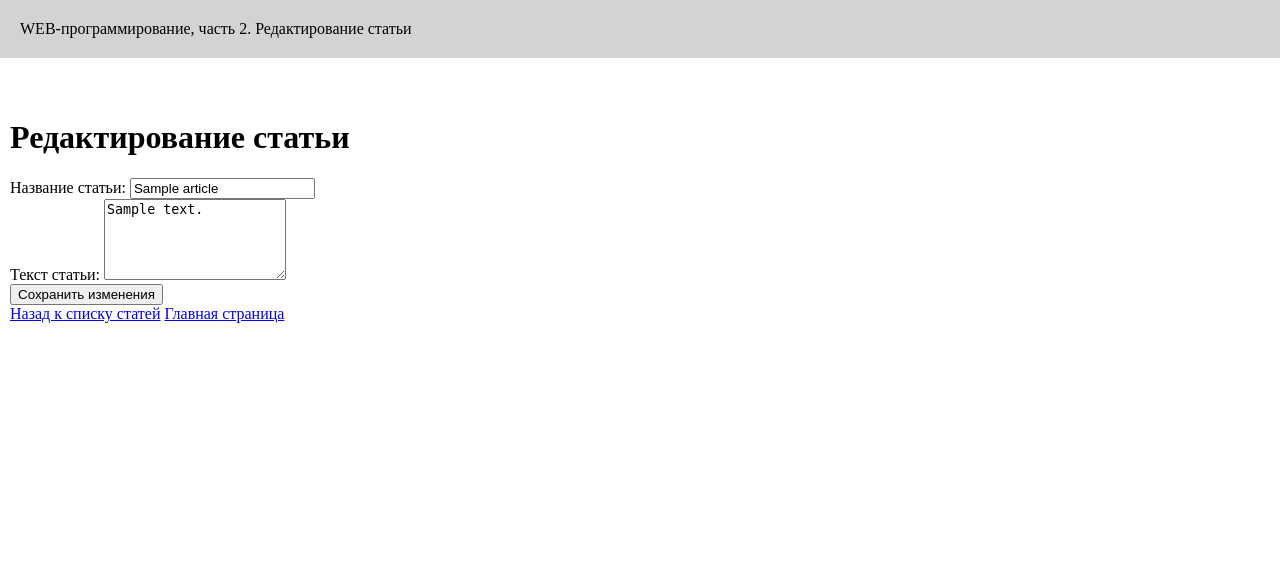
After one commit to sickhexd/web-programming-labs-2, a Flask app: page /lab8/edit/1 in a window 1280 px wide. The commit adds this page. Shown: the top 562 px of the page. Run offline with Flask 3, Linux system fonts and the light colour scheme; a user stored in the database is signed in; tables that the repository leaves empty hold one stand-in row (values such as "Sample post").

Commit message:
Парвки

```diff
--- a/lab8.py
+++ b/lab8.py
@@ -1,14 +1,17 @@
-from flask import Blueprint, render_template, request, jsonify, redirect, session
+from flask import Blueprint, render_template, request, redirect, session, url_for, flash
+from flask_login import login_user, login_required, current_user, logout_user
+from werkzeug.security import check_password_hash, generate_password_hash
 from db import db
 from db.models import users, articles
-from werkzeug.security import check_password_hash, generate_password_hash
-from flask_login import login_user, login_required, current_user, logout_user
+
 lab8 = Blueprint('lab8', __name__)
 
+# Главная страница
 @lab8.route('/lab8/')
 def lab():
     return render_template('lab8/lab8.html')
 
+# Регистрация с автоматическим логином
 @lab8.route('/lab8/register/', methods=['GET', 'POST'])
 def register():
     if request.method == 'GET':
@@ -20,16 +23,22 @@ def register():
     if not login_form or not password_from:
         return render_template('lab8/register.html', error='Имя пользователя и пароль не могут быть пустыми.')
 
+    # Проверка на существование логина
     login_exists = users.query.filter_by(login=login_form).first()
     if login_exists:
         return render_template('lab8/register.html', error='Такой пользователь уже существует')
 
+    # Хеширование пароля
     password_hash = generate_password_hash(password_from)
     new_user = users(login=login_form, password=password_hash)
     db.session.add(new_user)
     db.session.commit()
+
+    # Автоматический вход
+    login_user(new_user, remember=False)  # автоматически залогиним пользователя
     return redirect('/lab8/')
 
+# Страница логина с "запомнить меня"
 @lab8.route('/lab8/login', methods=['GET', 'POST'])
 def login():
     if request.method == 'GET':
@@ -37,6 +46,7 @@ def login():
 
     login_form = request.form.get('login')
     password_from = request.form.get('password')
+    remember_me = 'remember_me' in request.form  # проверка галочки "Запомнить меня"
 
     if not login_form or not password_from:
         return render_template('lab8/login.html', error='Логин и пароль не могут быть пустыми.')
@@ -44,17 +54,87 @@ def login():
     user = users.query.filter_by(login=login_form).first()
     if user:
         if check_password_hash(user.password, password_from):
-            login_user(user, remember=False)
+            login_user(user, remember=remember_me)
             return redirect('/lab8/')
 
     return render_template('lab8/login.html', error='Ошибка входа: логин и/или пароль неверны')
 
-
+# Список статей
 @lab8.route('/lab8/articles')
 @login_required
 def article_list():
-    return 'список статей'
+    # Получаем список статей из базы данных
+    articles_list = articles.query.all()
+    return render_template('lab8/articles.html', articles=articles_list)
 
+# Страница для создания статьи
+@lab8.route('/lab8/create', methods=['GET', 'POST'])
+@login_required
+def create_article():
+    if request.method == 'GET':
+        return render_template('lab8/create_article.html')
+
+    title = request.form.get('title')
+    article_text = request.form.get('article_text')
+
+    if not title or not article_text:
+        return render_template('lab8/create_article.html', error='Заголовок и текст статьи не могут быть пустыми.')
+
+    new_article = articles(title=title, article_text=article_text, user_id=current_user.id)
+    db.session.add(new_article)
+    db.session.commit()
+
+    flash('Статья успешно создана!', 'success')
+    return redirect(url_for('lab8.article_list'))
+
+# Редактирование статьи
+@lab8.route('/lab8/edit/<int:article_id>', methods=['GET', 'POST'])
+@login_required
+def edit_article(article_id):
+    article = articles.query.get_or_404(article_id)
+
+    # Проверка, что текущий пользователь является автором статьи
+    if article.user_id != current_user.id:
+        flash('Вы не можете редактировать чужую статью.', 'error')
+        return redirect(url_for('lab8.article_list'))
+
+    if request.method == 'GET':
+        return render_template('lab8/edit_article.html', article=article)
+
+    title = request.form.get('title')
+    article_text = request.form.get('article_text')
+
+    if not title or not article_text:
+        return render_template('lab8/edit_article.html', article=article, error='Заголовок и текст статьи не могут быть пустыми.')
+
+    article.title = title
+    article.article_text = article_text
+    db.session.commit()
+
+    flash('Статья успешно отредактирована!', 'success')
+    return redirect(url_for('lab8.article_list'))
+
+# Удаление статьи
+@lab8.route('/lab8/delete/<int:article_id>', methods=['POST'])
+@login_required
+def delete_article(article_id):
+    article = articles.query.get_or_404(article_id)
+
+    # Проверка, что текущий пользователь является автором статьи
+    if article.user_id != current_user.id:
+        flash('Вы не можете удалить чужую статью.', 'error')
+        return redirect(url_for('lab8.article_list'))
+
+    db.session.delete(article)
+    db.session.commit()
+
+    flash('Статья успешно удалена!', 'success')
+    return redirect(url_for('lab8.article_list'))
+
+
+
+
+# Логаут
 @lab8.route('/lab8/logout')
 @login_required
 def logout():
--- /dev/null
+++ b/templates/lab8/edit_article.html
@@ -0,0 +1,22 @@
+{% extends "base.html" %}
+
+{% block lab %}Редактирование статьи{% endblock %}
+
+{% block main %}
+    <h1>Редактирование статьи</h1>
+    <form method="POST">
+        <div>
+            <label for="title">Название статьи:</label>
+            <input type="text" id="title" name="title" value="{{ article.title }}" maxlength="50" required>
+        </div>
+        <div>
+            <label for="article_text">Текст статьи:</label>
+            <textarea id="article_text" name="article_text" rows="5" required>{{ article.article_text }}</textarea>
+        </div>
+        <button type="submit">Сохранить изменения</button>
+        {% if error %}
+            <p style="color: red;">{{ error }}</p>
+        {% endif %}
+    </form>
+    <a href="{{ url_for('lab8.article_list') }}">Назад к списку статей</a>
+{% endblock %}
--- a/templates/lab8/lab8.html
+++ b/templates/lab8/lab8.html
@@ -9,7 +9,7 @@
     <div style="background-color: rgb(132, 132, 245); padding:5px; display:flex; align-items:center; justify-content:center">
         <a class="button" href="/lab8/login">Логин</a></li>
         <a class="button" href="/lab8/register">Регистрация</a></li>
-        <a class="button" href="/lab8/list">Список статей</a></li>
+        <a class="button" href="/lab8/articles">Список статей</a></li>
         <a class="button" href="/lab8/create">Создать статью</a></li>
         {% if login %}
             {{login}}
```
Also changed, not shown: templates/lab8/article_list.html (added, +24 -0 lines), templates/lab8/articles.html (added, +29 -0 lines), templates/lab8/create_article.html (added, +29 -0 lines), templates/lab8/delete_article.html (added, +15 -0 lines).
